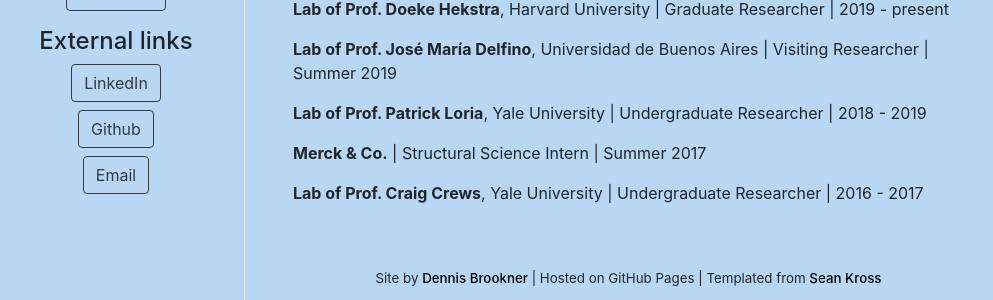
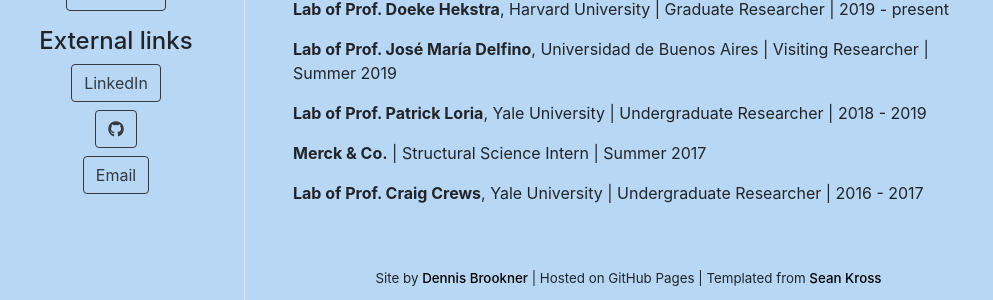
Before and after one commit to dennisbrookner/dennisbrookner.github.io, a Jekyll site: the page built from index.md, in a window 1280 px wide. Shown: the part 530-830 px from the top of the page, without its empty margins (140-1133 px from the left). Built offline with Jekyll 4.4.1, drawn with Linux system fonts in a browser that asks for light colours; nearby versions of some CDN libraries.

Commit message:
Update links.yml

```diff
--- a/_data/links.yml
+++ b/_data/links.yml
@@ -1,6 +1,6 @@
 - name: LinkedIn
   link: "https://www.linkedin.com/in/dennis-brookner/"
-- name: Github
+- name: <i class="fa fa-github"></i>
   link: "https://github.com/dennisbrookner/"
 - name: Email
   link: "mailto:debrookner@gmail.com"
```
